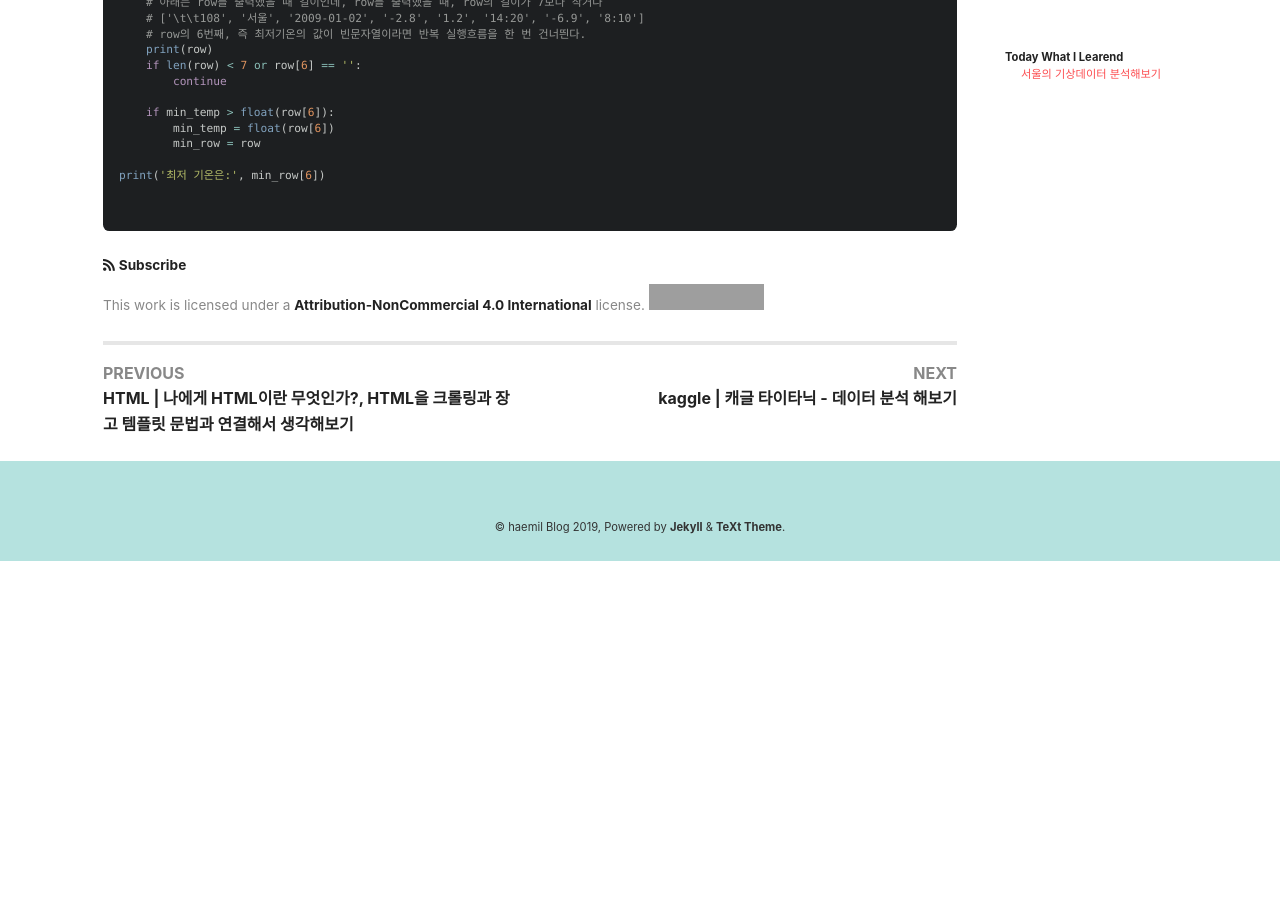
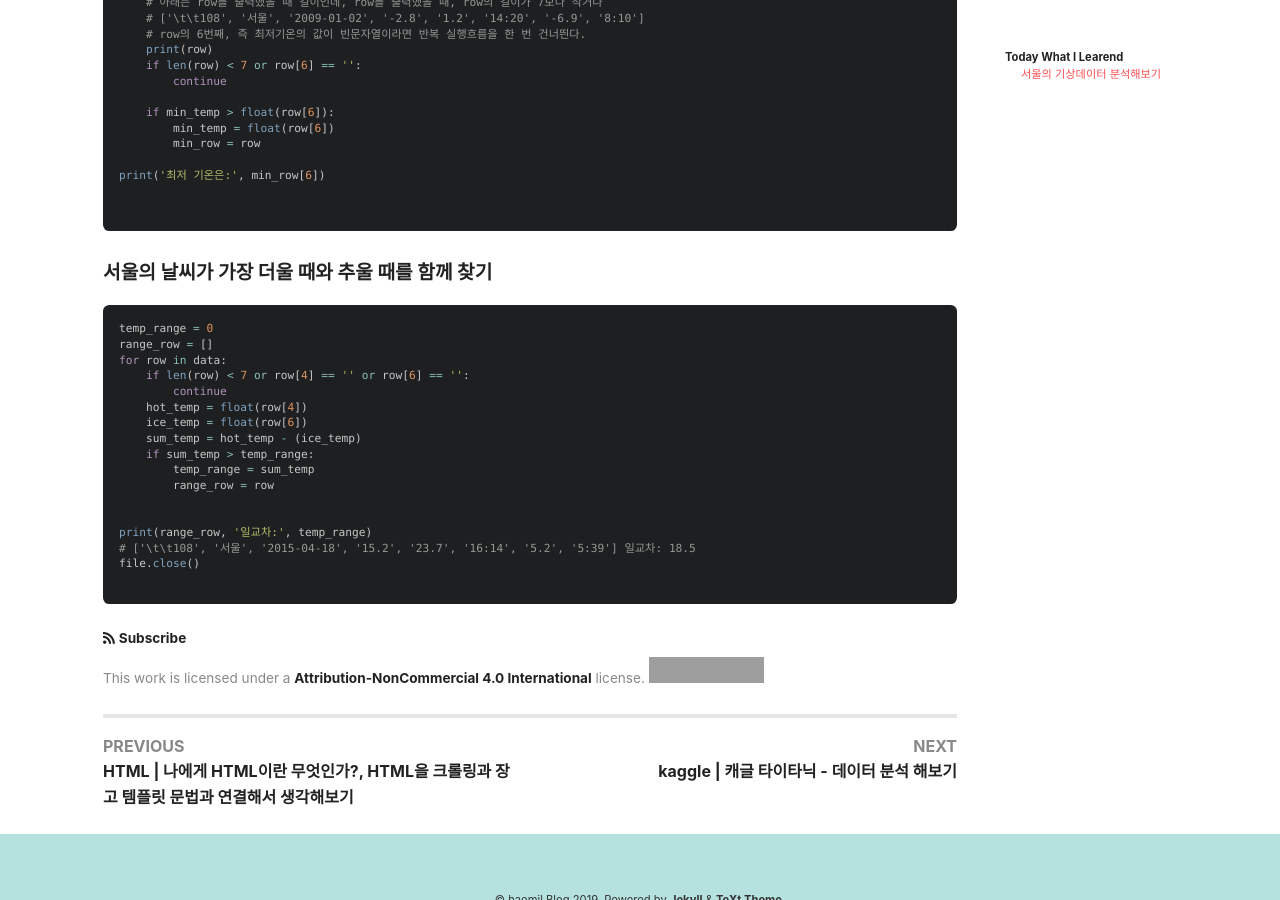
Before and after one commit to mchaemil/mchaemil.github.io, a Jekyll site: the page built from _posts/2019-12-13-python-Bigdata-visualization.md, in a window 1280 px wide and 900 px high, scrolled down 3043 px. Built offline with Jekyll 4.4.1, drawn with Linux system fonts in a browser that asks for light colours; nearby versions of some CDN libraries; comment, search, counter and statistics services are not loaded; before the commit the page ends 3604 px from its top, so only the background shows below that; grey boxes are pictures that could not be loaded.

Commit message:
update post

````diff
--- a/_posts/2019-12-13-python-Bigdata-visualization.md
+++ b/_posts/2019-12-13-python-Bigdata-visualization.md
@@ -141,3 +141,26 @@ print('최저 기온은:', min_row[6])
 
 
 ```
+
+
+#### 서울의 날씨가 가장 더울 때와 추울 때를 함께 찾기
+
+```python
+temp_range = 0
+range_row = []
+for row in data:
+    if len(row) < 7 or row[4] == '' or row[6] == '':
+        continue
+    hot_temp = float(row[4])
+    ice_temp = float(row[6])
+    sum_temp = hot_temp - (ice_temp)
+    if sum_temp > temp_range:
+        temp_range = sum_temp
+        range_row = row
+
+
+print(range_row, '일교차:', temp_range)
+# ['\t\t108', '서울', '2015-04-18', '15.2', '23.7', '16:14', '5.2', '5:39'] 일교차: 18.5
+file.close()
+
+```
````
Also changed, not shown: _posts/2019-12-16-kaggle.md (+8 -0 lines).
